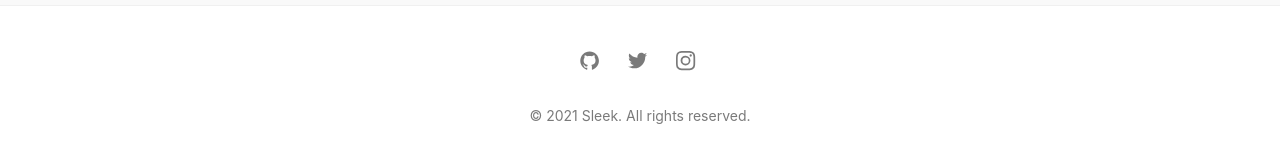
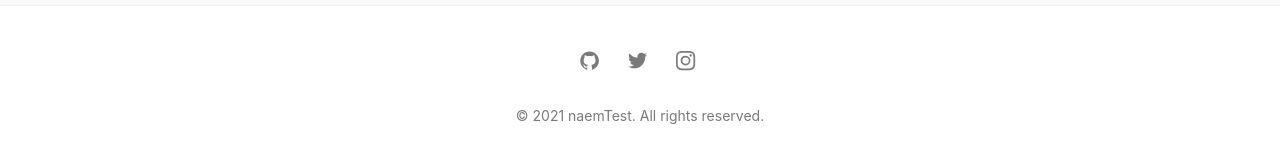
Before and after one commit to janczizikow/sleek, a Jekyll site: the page built from index.md, in a window 1280 px wide and 900 px high, scrolled down 899 px. Shown: the part 729-892 px from the top of the window. Built offline with Jekyll 4.4.1, drawn with Linux system fonts in a browser that asks for light colours.

Commit message:
Update _config.yml
Updated name

```diff
--- a/_config.yml
+++ b/_config.yml
@@ -1,5 +1,5 @@
 # SITE CONFIGURATION
-title: Sleek # your site title
+title: naemTest # your site title
 author: GitHub User # You :P
 description: > # Meta description of Homepage
   Write an awesome description for your new site here. You can edit this
```
